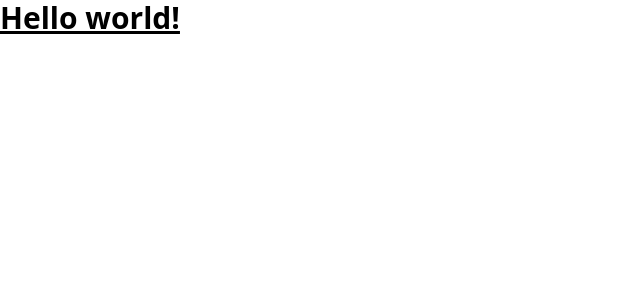
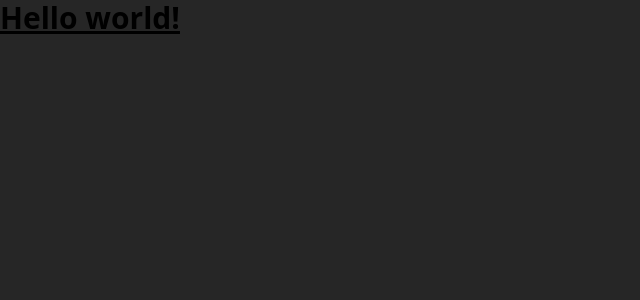
Before and after one commit to jassuwu/essential-exports, a Next.js app: page / in a window 1280 px wide. Shown: the top 300 px of the page, without its empty margins (0-640 px from the left). Built offline with nearby package versions, Linux system fonts and the light colour scheme.

Commit message:
tailwind color theme added

```diff
--- a/pages/_document.tsx
+++ b/pages/_document.tsx
@@ -4,7 +4,7 @@ export default function Document() {
   return (
     <Html lang="en">
       <Head />
-      <body>
+      <body className='bg-dark'>
         <Main />
         <NextScript />
       </body>
--- a/tailwind.config.js
+++ b/tailwind.config.js
@@ -9,7 +9,17 @@ module.exports = {
     "./src/**/*.{js,ts,jsx,tsx}",
   ],
   theme: {
-    extend: {},
+    extend: {
+      colors: {
+        'dark': "#262626",
+        'light': "#EFEAEA",
+        'footer-dark': "#516566",
+        'footer-light': "#E4D8D8",
+        'primary-light': "#000000",
+        'primary-dark': "#FFFFFF",
+        'casper': "#9ABCBE",
+      }
+    },
   },
   plugins: [],
 }
```
